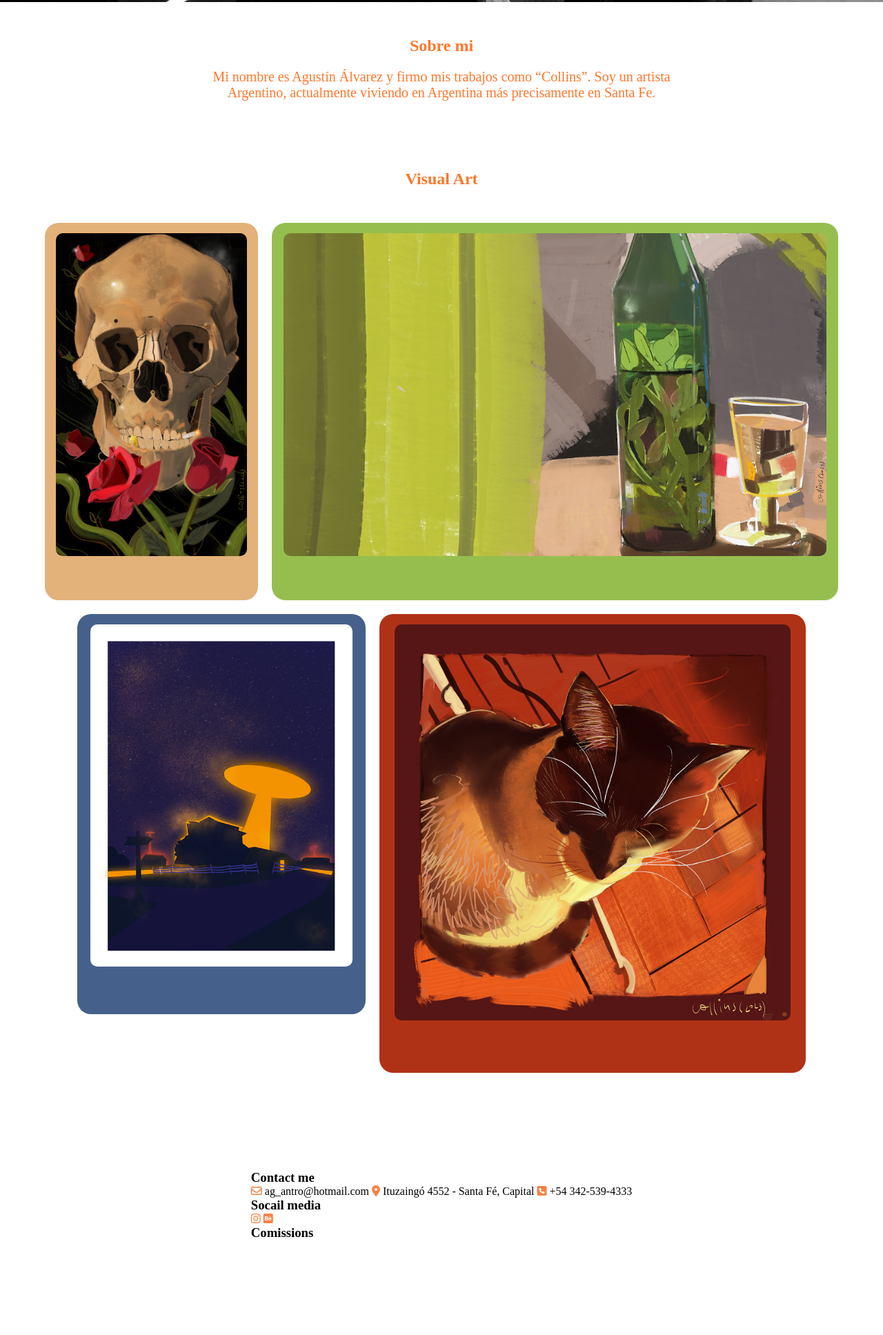
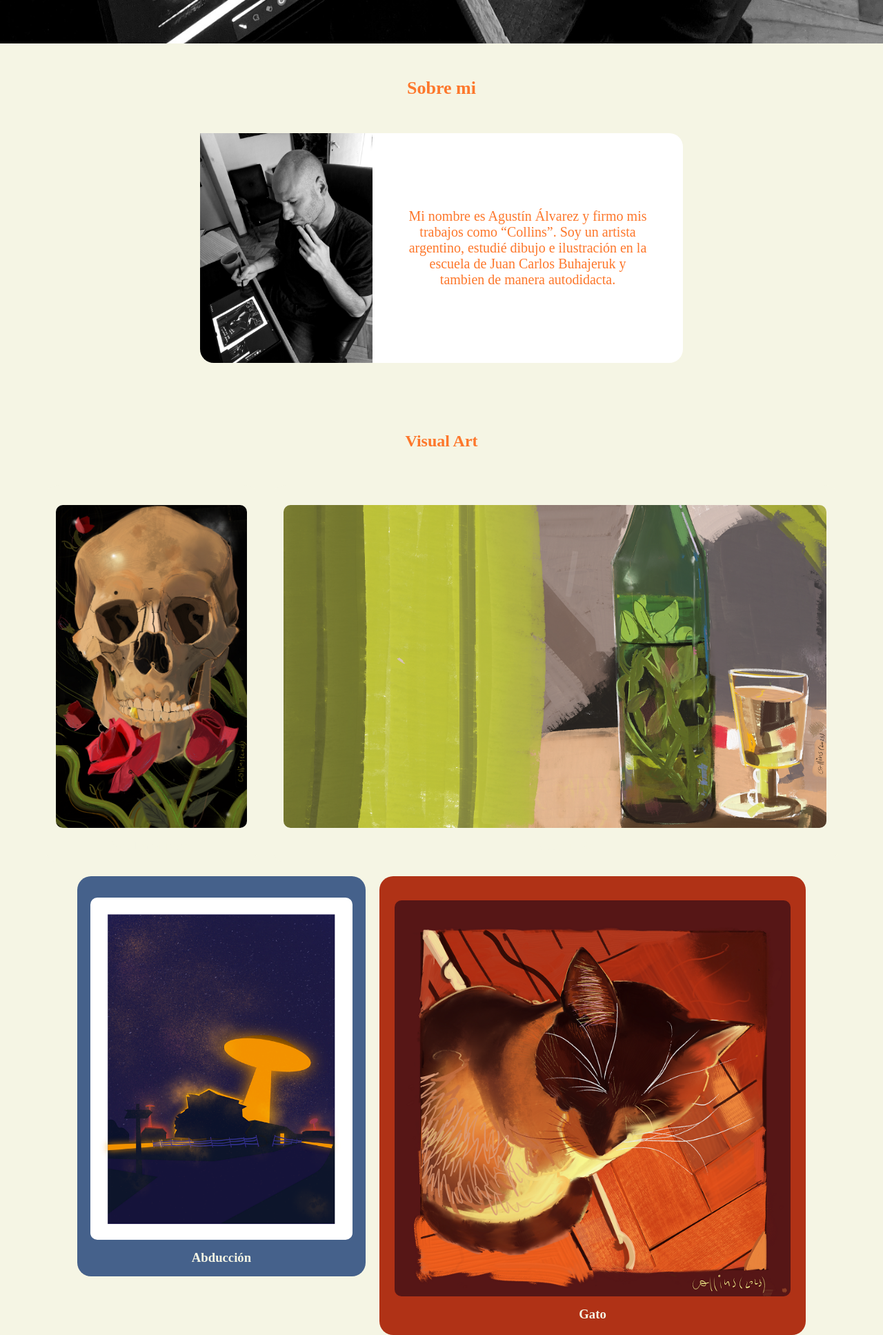
Before and after one commit to AgustinEA-dev/integrador-1, a plain HTML site: page index.html in a window 1280 px wide. Shown: the part 497-2432 px from the top of the page at 69% size. Before the commit the page ends 2295 px from the top, so only its background shows below. Drawn offline with Linux system fonts and the light colour scheme; a web font is replaced by a local one.

Commit message:
nuevos avances

```diff
--- a/assets/styles.css
+++ b/assets/styles.css
@@ -1,16 +1,17 @@
+@import url('https://fonts.googleapis.com/css2?family=Poppins:wght@600&display=swap');
+@import url('https://fonts.googleapis.com/css2?family=Gentium+Book+Plus:ital,wght@0,700;1,400&display=swap');
+
 * {
     box-sizing: border-box;
     margin: 0;
     padding: 0;
 }
 
-@import url('https://fonts.googleapis.com/css2?family=Poppins:wght@600&display=swap');
-@import url('https://fonts.googleapis.com/css2?family=Gentium+Book+Plus:ital@1&display=swap');
-
 :root {
     /* Bg colors */
     --background: white;
     --nav-bg: #1e1e1e;
+    --body-bg: #f5f5e4;
     --card1-bg: #E2B27A;
     --card2-bg: #96BE4F;
     --card3-bg: #45618B;
@@ -21,6 +22,10 @@
 
     --text-orange: #FD772B;
     --text-white: white;
+}
+
+body {
+    background-color: var(--body-bg)
 }
 
 /* HEADER */
@@ -74,6 +79,7 @@ a {
 /* HERO */
 
 .hero {
+    margin-top: 60px;
     background-image: url(./img/yo.jpg);
     background-position: bottom;
     background-size: cover;
@@ -81,10 +87,8 @@ a {
     display: flex;
     justify-content: center;
     align-items: center;
-    max-width: 100%;
     width: 100%;
     height: 500px;
-    color: var(--text-orange);
     padding: 50px;
 }
 
@@ -94,39 +98,66 @@ a {
     align-items: center;
     width: 900px;
     height: 100%;
-    font-family: 'Gentium Book Plus', serif;
-
 }
 
 h1 {
     text-align: center;
-    font-size: 28px;
+    font-size: 45px;
+    color: var(--text-orange);
+    font-family: 'Gentium Book Plus', serif;
 }
 
 /* ABOUT */
 
+.about img {
+    width: 250px;
+    border-radius: 0 0 0 20px;
+}
+
 .about {
     text-align: center;
     max-width: 1200px;
-    width: 700px;
+    width: 800px;
     color: var(--text-orange);
 }
 
+.about_content {
+    display: flex;
+    align-items: center;
+    padding: 50px;
+}
+
+.about_text {
+    display: flex;
+    justify-content: center;
+    align-items: center;
+    background-color: white;
+    width: 70%;
+    height: 333.33px;
+
+    padding: 50px;
+    border-radius: 0 20px 20px 0;
+}
+
+.about_image {
+    display: flex;
+    align-items: center;
+}
+
 .about h2 {
-    font-size: 24px;
-    padding: 50px 0 20px 0;
+    font-size: 26px;
+    font-family: 'Gentium Book Plus', serif;
+    padding: 50px 0 0 0;
     text-align: center;
 }
 
 .about p {
     font-size: 20px;
-    padding: 0px 0 50px 0;
 }
 
 .about_text {
     font-size: 20px;
-    width: 900px;
-    align-self: center;
+
 }
 
 /* CARDS */
@@ -161,25 +192,45 @@ h1 {
 
 .img-1_container {
     display: flex;
+    flex-direction: column;
     justify-content: center;
-    background-color: var(--card1-bg);
+    align-items: center;
+    background-color: var(--body-bg);
     border-radius: 20px;
     width: 309px;
     height: 547px;
+    transition: all 0.5s;
+}
+
+.img-1_container:hover{
+    background-color: var(--card1-bg);
+    translate: 0 -5px;
+    box-shadow: 0 0 10px grey;
 }
 
 .img-2_container {
     display: flex;
+    flex-direction: column;
     justify-content: center;
-    background-color: var(--card2-bg);
+    align-items: center;
+    background-color: var(--body-bg);
     border-radius: 20px;
     width: 821px;
     height: 547px;
+    transition: all 0.5s;
+}
+
+.img-2_container:hover{
+    background-color: var(--card2-bg);
+    translate: 0 -5px;
+    box-shadow: 0 0 10px grey;
 }
 
 .img-3_container {
     display: flex;
+    flex-direction: column;
     justify-content: center;
+    align-items: center;
     background-color: var(--card3-bg);
     border-radius: 20px;
     width: 418px;
@@ -188,7 +239,9 @@ h1 {
 
 .img-4_container {
     display: flex;
+    flex-direction: column;
     justify-content: center;
+    align-items: center;
     background-color: var(--card4-bg);
     border-radius: 20px;
     width: 618px;
@@ -197,7 +250,7 @@ h1 {
 
 .cards h2 {
     text-align: center;
-    padding: 50px;
+    padding: 50px 0;
     font-size: 24px;
 }
 
@@ -205,7 +258,7 @@ h1 {
     max-width: 1200px;
     width: 100%;
     height: 1500px;
-    color: var(--text-orange);
+    color: var(--body-bg);
 }
 
 .cards-items {
@@ -215,3 +268,46 @@ h1 {
     flex-wrap: wrap;
     gap: 20px;
 }
+
+.cards h2 {
+    color: var(--text-orange);
+}
+
+/* Contact */
+
+.contact {
+    display: flex;
+    justify-content: center;
+    max-width: 1200px;
+    width: 600px;
+}
+
+.contact_me {
+    background-color: white;
+    display: flex;
+    flex-direction: column;
+    width: 50%;
+    gap: 20px;
+
+}
+
+.contact_me h3 {
+    text-align: center;
+}
+
+.contact_items{
+    display: flex;
+    justify-content: center;
+    flex-direction: column;
+    gap: 20px;
+}
+
+.comissions {
+    background-color: var(--text-orange);
+    width: 50%;
+}
+
+form {
+    display: flex;
+    flex-direction: column;
+}
--- a/index.html
+++ b/index.html
@@ -47,10 +47,17 @@
 
             <section class="about">
                 <h2>Sobre mi</h2>
-                <p>Mi nombre es Agustín Álvarez y firmo mis trabajos como “Collins”.
-                    Soy un artista Argentino, actualmente viviendo en Argentina
-                    más precisamente en Santa Fe.
-                </p>
+                <div class="about_content">
+                    <div class="about_image">
+                        <img src="./assets/img/yo.jpg" alt="">
+                    </div>
+                    <div class="about_text">
+                        <p>Mi nombre es Agustín Álvarez y firmo mis trabajos como “Collins”.
+                            Soy un artista argentino, estudié dibujo e ilustración en la escuela de Juan Carlos
+                            Buhajeruk y tambien de manera autodidacta.
+                        </p>
+                    </div>
+                </div>
             </section>
 
             <!-- CARDS -->
@@ -60,41 +67,58 @@
                 <div class="cards-items">
                     <div class="img-1_container">
                         <img class="img-1" src="./assets/img/ROMANTICO (20230819044202).png" alt="imagen-1">
+                        <h3>Skull and roses</h3>
                     </div>
                     <div class="img-2_container">
                         <img class="img-2" src="./assets/img/caña (20230803042626).png" alt="">
+                        <h3>Caña con ruda</h3>
                     </div>
                     <div class="img-3_container">
                         <img class="img-3" src="./assets/img/abducción (20230819115843).png" alt="">
+                        <h3>Abducción</h3>
                     </div>
                     <div class="img-4_container">
                         <img class="img-4" src="./assets/img/gato (20230829055455).png" alt="">
+                        <h3>Gato</h3>
                     </div>
                 </div>
             </section>
 
             <!-- Contact -->
 
-            <section>
-                <div>
-                    <div>
-                        <h3>Contact me</h3>
-                        <div>
+            <section class="contact">
+                <div class="contact_me">
+                    <h3>Contact me</h3>
+                    <div class="contact_items">
+                        <div class="items__mail">
                             <i class="fa-regular fa-envelope" style="color: #f28345;"></i>
                             <span>ag_antro@hotmail.com</span>
+                        </div>
+                        <div class="items__dir">
                             <i class="fa-solid fa-location-dot" style="color: #f28345;"></i>
                             <span>Ituzaingó 4552 - Santa Fé, Capital</span>
+                        </div>
+                        <div class="items__phone">
                             <i class="fa-solid fa-square-phone" style="color: #f28345;"></i>
                             <span>+54 342-539-4333</span>
                         </div>
-                        <h3>Socail media</h3>
+                    </div>
+                    <h3>Socail media</h3>
+                    <div>
                         <i class="fa-brands fa-instagram" style="color: #f28345;"></i>
                         <i class="fa-brands fa-square-behance" style="color: #f28345;"></i>
                     </div>
-                    <div>
-                        <h3>Comissions</h3>
-                        <form action=""></form>
-                    </div>
+                </div>
+                <div class="comissions">
+                    <h3>Comissions</h3>
+                        <form>
+                            <input type="text" placeholder="Name">
+                            <input type="email" placeholder="e-mail">
+                            <input type="number" placeholder="Phone number">
+                            <h4>Breve explicación de tu idea</h4>
+                            <textarea name="" id="" cols="30" rows="10"></textarea>
+
+                        </form>
                 </div>
             </section>
 
```
